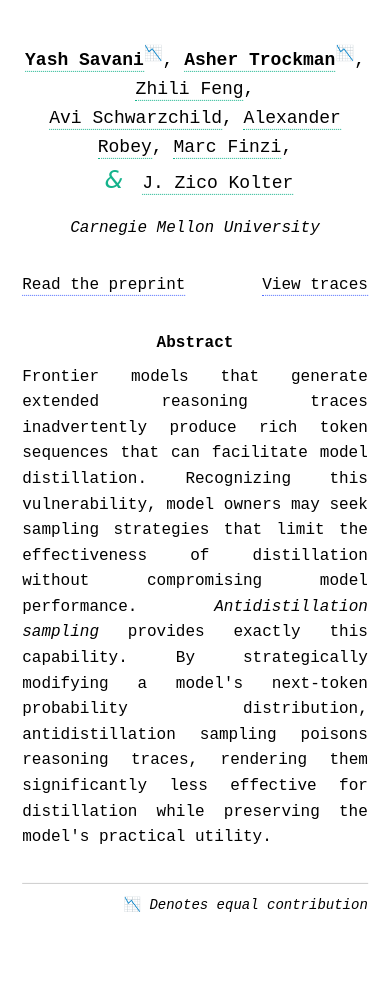
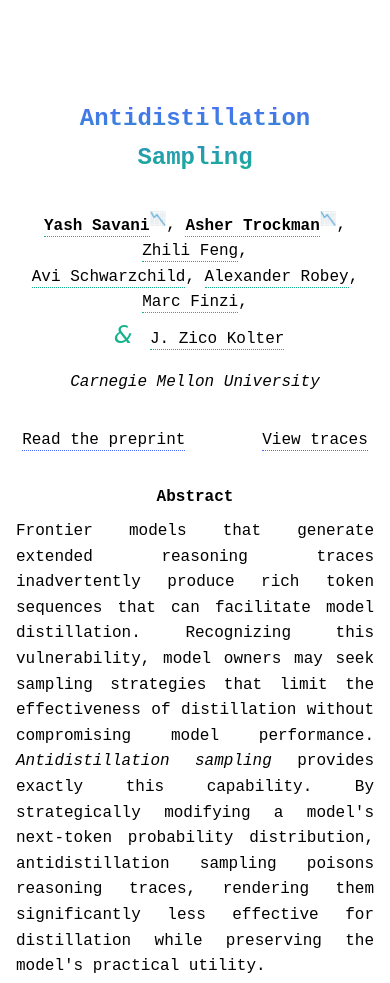
Before and after one commit to ashertrockman/testing, a plain HTML site: page index.html in a window 390 px wide. Shown: the top 983 px of the page. Drawn offline with Linux system fonts and the light colour scheme; a small style sheet from the web is missing.

Commit message:
Update index.html

```diff
--- a/index.html
+++ b/index.html
@@ -9,12 +9,12 @@
         body {
             font-family: 'Hack', monospace;
             line-height: 1.6;
-            max-width: 800px;
-            margin: 0;
+            max-width: 700px;
+            margin: 0 auto;
             position: absolute;
-            top: 50%;
-            left: 50%;
-            transform: translate(-50%, -50%);
+            left: 0;
+            right: 0;
+            top: 10%;
             padding: 2rem;
             text-align: center;
         }
@@ -24,7 +24,7 @@
             font-weight: bold;
             margin-bottom: 2rem;
             background: linear-gradient(0deg, #15B38C, #4D6BFE);
-            background-size: 200% auto;
+            background-size: 100% auto;
             -webkit-background-clip: text;
             background-clip: text;
             -webkit-text-fill-color: transparent;
@@ -33,6 +33,10 @@
             outline: none;
             text-decoration: none;
             padding: 0;
+            width: 100%;
+            word-wrap: break-word;
+            overflow-wrap: break-word;
+            hyphens: auto;
         }
 
         .authors {
@@ -112,6 +116,27 @@
             font-style: italic;
         }
 
+        /* Add media queries for smaller screens */
+        @media (max-width: 768px) {
+            .paper-title {
+                font-size: 28px;
+            }
+            body {
+                padding: 1.5rem;
+            }
+        }
+
+        @media (max-width: 480px) {
+            .paper-title {
+                font-size: 24px;
+            }
+            .authors {
+                font-size: 16px;
+            }
+            body {
+                padding: 1rem;
+            }
+        }
     </style>
 </head>
 <body>
```
